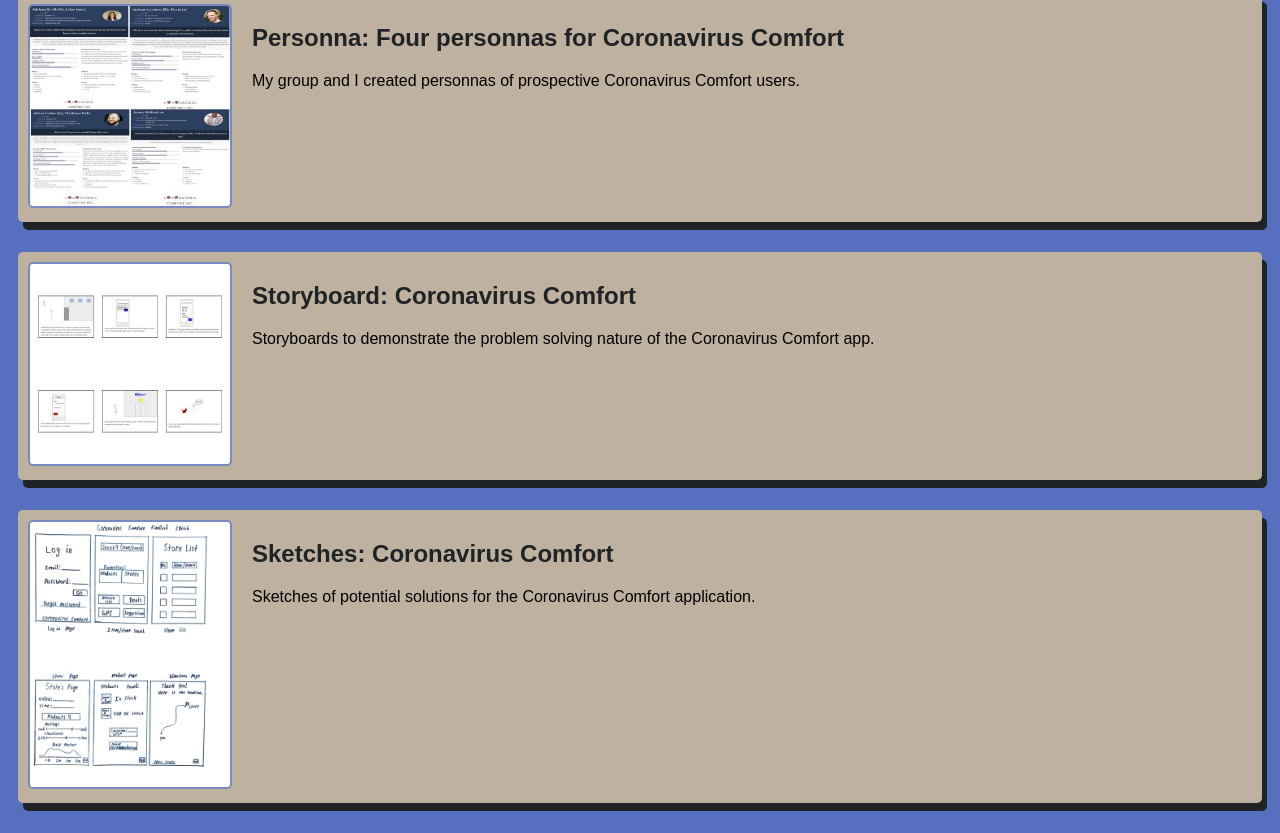
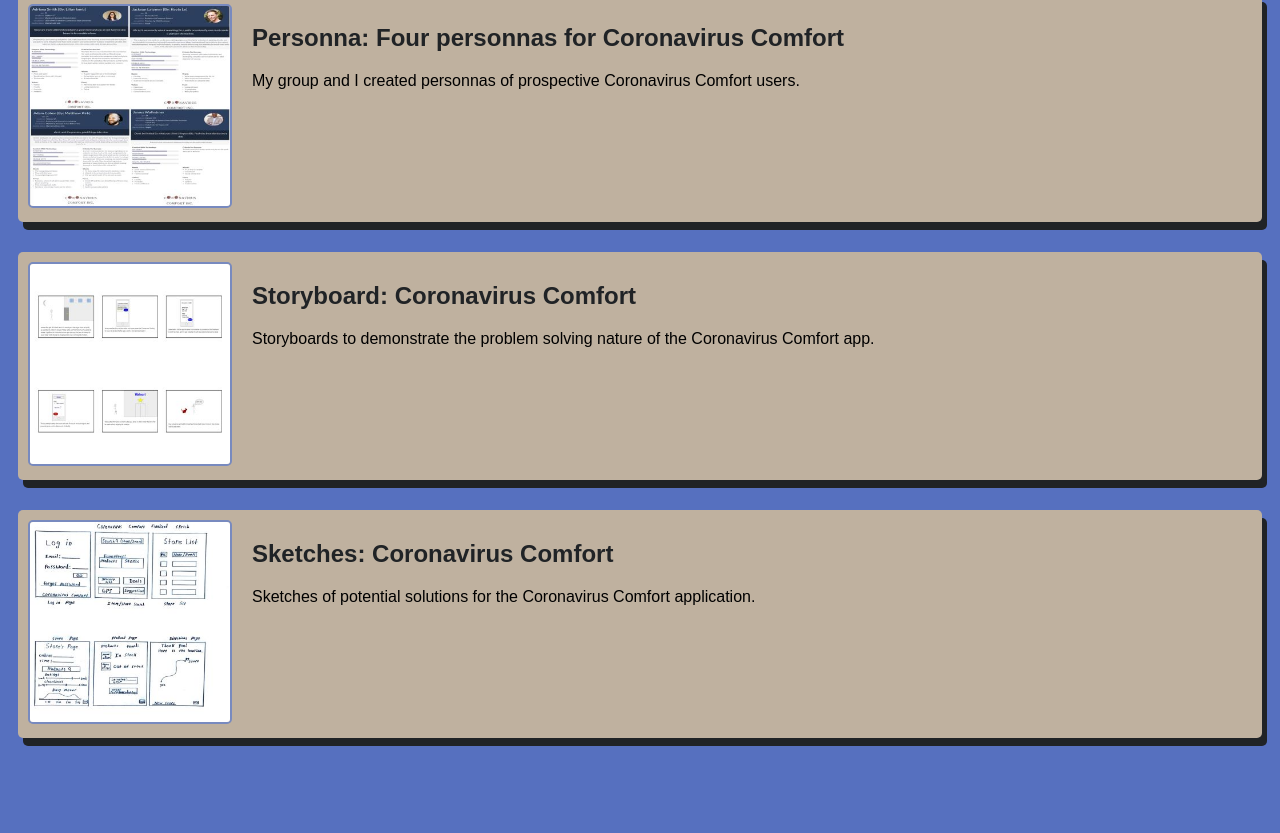
Before and after one commit to aaronwk910/aaronwk910.github.io, a plain HTML site: page index.html in a window 1280 px wide. Shown: the part 602-1435 px from the top of the page. After the commit the page ends 1370 px from the top, so only its background shows below. Drawn offline with Linux system fonts and the light colour scheme.

Commit message:
Add files via upload

```diff
--- a/index.html
+++ b/index.html
@@ -52,7 +52,7 @@
 
          <!--Sketches Assignment-->
          <section class="assignment">
-            <a href="Files/combinepdf (6).pdf"><img src="Images/Sketches.jpg"></a>
+            <a href="Files/combinepdf (6).pdf"><img src="Images/sketches.jpg"></a>
             <section class="ass-details">
                 <a href="Files/Storyboards.pdf"><h2>Sketches: Coronavirus Comfort</h2></a>
                 <p>Sketches of potential solutions for the Coronavirus Comfort application.
```
